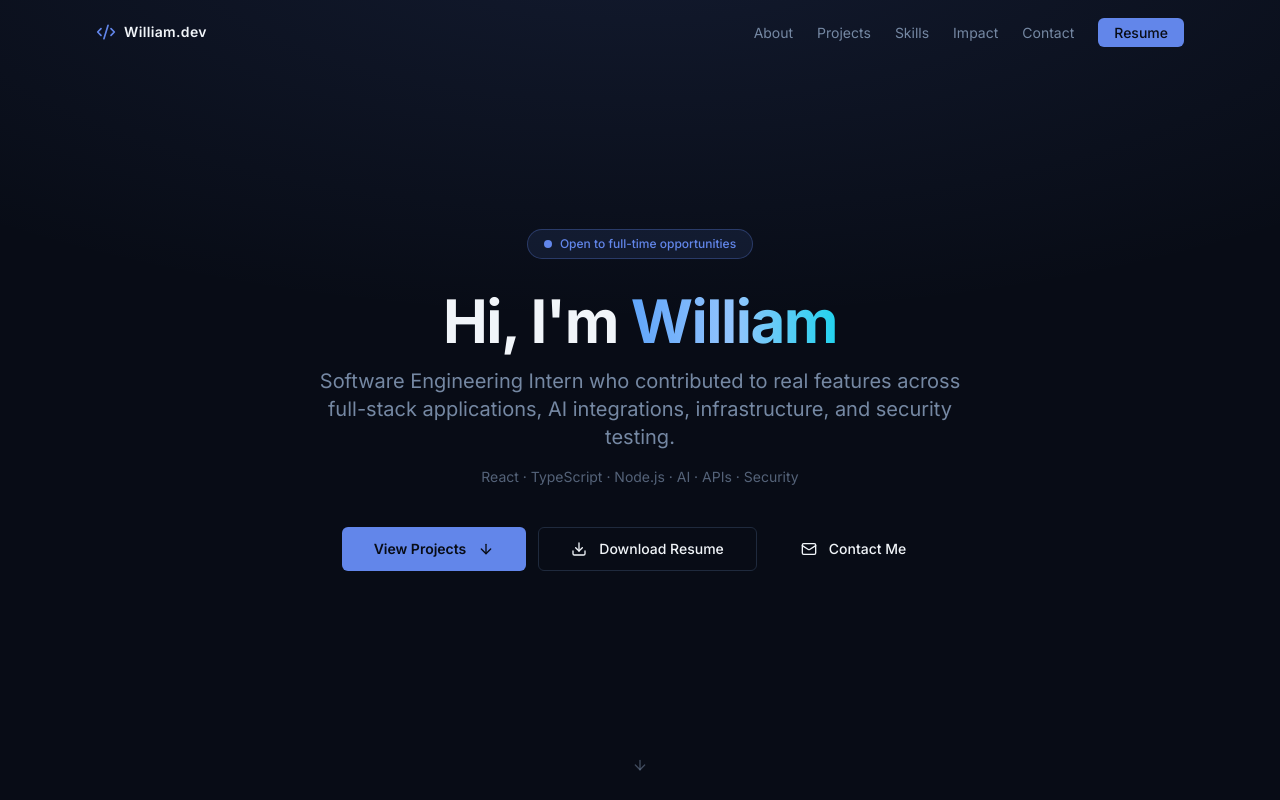
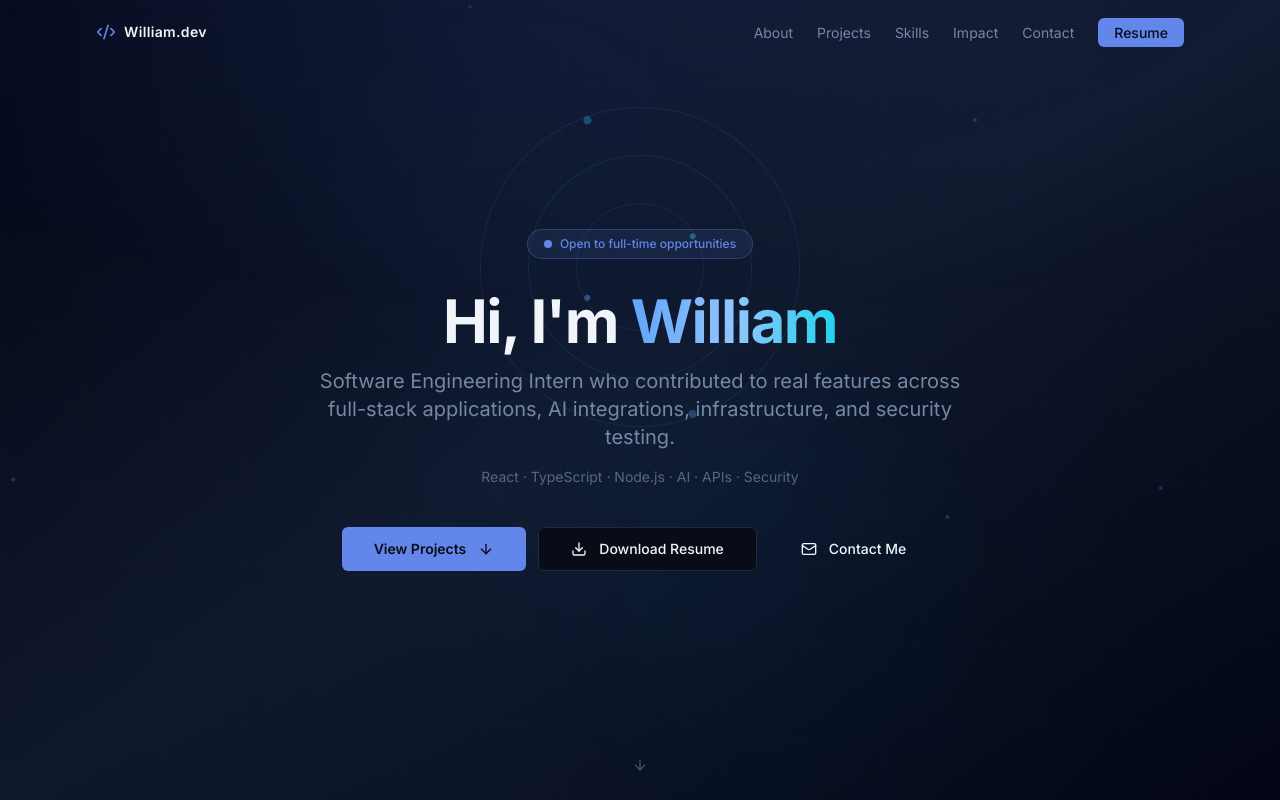
Before and after one commit to aungkhanthein-pm/portfolio, a React (Vite) app: page / in a window 1280 px wide. Shown: the top 800 px of the page. Built offline with nearby package versions, Linux system fonts and the light colour scheme.

Commit message:
feat: enhance UI with futuristic animated background and polished hover effects

```diff
--- a/src/App.tsx
+++ b/src/App.tsx
@@ -6,12 +6,14 @@ import { Projects } from "@/components/sections/Projects";
 import { Skills } from "@/components/sections/Skills";
 import { Impact } from "@/components/sections/Impact";
 import { Contact } from "@/components/sections/Contact";
+import { BackgroundEffects } from "@/components/effects/BackgroundEffects";
 
 function App() {
   return (
-    <div className="min-h-screen bg-background text-foreground">
+    <div className="min-h-screen bg-background text-foreground relative">
+      <BackgroundEffects />
       <Navbar />
-      <main>
+      <main className="relative z-10">
         <Hero />
         <About />
         <Projects />
--- /dev/null
+++ b/src/components/effects/BackgroundEffects.tsx
@@ -0,0 +1,181 @@
+import { motion } from "framer-motion";
+
+export const BackgroundEffects = () => {
+  return (
+    <div className="fixed inset-0 pointer-events-none overflow-hidden">
+      {/* Animated gradient glow background */}
+      <div className="absolute inset-0 bg-gradient-to-br from-slate-950 via-slate-900 to-slate-950" />
+
+      {/* Soft animated gradient orbs */}
+      <motion.div
+        className="absolute top-0 left-1/4 w-96 h-96 bg-blue-500/5 rounded-full blur-3xl"
+        animate={{
+          y: [0, 30, 0],
+          opacity: [0.3, 0.5, 0.3],
+        }}
+        transition={{
+          duration: 8,
+          repeat: Infinity,
+          ease: "easeInOut",
+        }}
+      />
+      <motion.div
+        className="absolute bottom-0 right-1/4 w-96 h-96 bg-cyan-500/5 rounded-full blur-3xl"
+        animate={{
+          y: [0, -30, 0],
+          opacity: [0.2, 0.4, 0.2],
+        }}
+        transition={{
+          duration: 10,
+          repeat: Infinity,
+          ease: "easeInOut",
+        }}
+      />
+
+      {/* Tech-style grid overlay */}
+      <div className="absolute inset-0 opacity-[0.03]">
+        <svg className="w-full h-full" preserveAspectRatio="none">
+          <defs>
+            <pattern
+              id="grid"
+              width="80"
+              height="80"
+              patternUnits="userSpaceOnUse"
+            >
+              <path
+                d="M 80 0 L 0 0 0 80"
+                fill="none"
+                stroke="currentColor"
+                strokeWidth="0.5"
+              />
+            </pattern>
+          </defs>
+          <rect width="100%" height="100%" fill="url(#grid)" />
+        </svg>
+      </div>
+
+      {/* Subtle shimmer effect on grid */}
+      <motion.div
+        className="absolute inset-0 opacity-[0.02] bg-gradient-to-r from-transparent via-blue-400 to-transparent"
+        animate={{
+          x: [-1000, 1000],
+        }}
+        transition={{
+          duration: 15,
+          repeat: Infinity,
+          ease: "linear",
+        }}
+      />
+
+      {/* Floating particles */}
+      {[...Array(6)].map((_, i) => (
+        <motion.div
+          key={`particle-${i}`}
+          className="absolute w-1 h-1 bg-blue-400/40 rounded-full"
+          style={{
+            left: `${Math.random() * 100}%`,
+            top: `${Math.random() * 100}%`,
+          }}
+          animate={{
+            y: [0, -100, 0],
+            x: [0, Math.random() * 50 - 25, 0],
+            opacity: [0, 0.6, 0],
+          }}
+          transition={{
+            duration: 8 + Math.random() * 4,
+            repeat: Infinity,
+            ease: "easeInOut",
+            delay: i * 0.5,
+          }}
+        />
+      ))}
+
+      {/* Orbital animation near hero - rings */}
+      <div className="absolute top-1/3 left-1/2 -translate-x-1/2 -translate-y-1/2 w-80 h-80">
+        {/* Outer ring */}
+        <motion.div
+          className="absolute inset-0 border border-blue-400/10 rounded-full"
+          animate={{
+            rotate: 360,
+          }}
+          transition={{
+            duration: 20,
+            repeat: Infinity,
+            ease: "linear",
+          }}
+        />
+
+        {/* Middle ring */}
+        <motion.div
+          className="absolute inset-12 border border-cyan-400/10 rounded-full"
+          animate={{
+            rotate: -360,
+          }}
+          transition={{
+            duration: 25,
+            repeat: Infinity,
+            ease: "linear",
+          }}
+        />
+
+        {/* Inner ring */}
+        <motion.div
+          className="absolute inset-24 border border-blue-400/10 rounded-full"
+          animate={{
+            rotate: 360,
+          }}
+          transition={{
+            duration: 30,
+            repeat: Infinity,
+            ease: "linear",
+          }}
+        />
+
+        {/* Orbiting dots */}
+        <motion.div
+          className="absolute inset-0"
+          animate={{
+            rotate: 360,
+          }}
+          transition={{
+            duration: 15,
+            repeat: Infinity,
+            ease: "linear",
+          }}
+        >
+          <div className="absolute top-0 left-1/2 -translate-x-1/2 w-2 h-2 bg-blue-400/30 rounded-full" />
+          <div className="absolute bottom-0 left-1/2 -translate-x-1/2 w-2 h-2 bg-cyan-400/30 rounded-full" />
+        </motion.div>
+
+        {/* Inner orbiting dots */}
+        <motion.div
+          className="absolute inset-24"
+          animate={{
+            rotate: -360,
+          }}
+          transition={{
+            duration: 20,
+            repeat: Infinity,
+            ease: "linear",
+          }}
+        >
+          <div className="absolute top-0 left-1/2 -translate-x-1/2 w-1.5 h-1.5 bg-blue-400/40 rounded-full" />
+          <div className="absolute bottom-0 left-1/2 -translate-x-1/2 w-1.5 h-1.5 bg-cyan-400/40 rounded-full" />
+        </motion.div>
+      </div>
+
+      {/* Soft glow accent behind hero text area */}
+      <motion.div
+        className="absolute top-1/3 left-1/2 -translate-x-1/2 w-[600px] h-[400px] bg-gradient-radial from-blue-500/10 to-transparent rounded-full blur-3xl"
+        animate={{
+          opacity: [0.3, 0.5, 0.3],
+        }}
+        transition={{
+          duration: 6,
+          repeat: Infinity,
+          ease: "easeInOut",
+        }}
+      />
+    </div>
+  );
+};
--- a/src/components/sections/About.tsx
+++ b/src/components/sections/About.tsx
@@ -31,7 +31,7 @@ export function About() {
   const isInView = useInView(ref, { once: true, margin: "-80px" });
 
   return (
-    <section id="about" className="section-padding bg-secondary/20">
+    <section id="about" className="section-padding bg-secondary/20 relative z-10">
       <div className="max-w-6xl mx-auto">
         <motion.div
           ref={ref}
@@ -65,13 +65,26 @@ export function About() {
                 initial={{ opacity: 0, y: 20 }}
                 animate={isInView ? { opacity: 1, y: 0 } : {}}
                 transition={{ duration: 0.5, delay: 0.1 + i * 0.08 }}
-                className="rounded-lg border border-border bg-card p-5 glow-border hover:border-primary/30 transition-colors"
+                whileHover={{ y: -2 }}
+                className="group rounded-lg border border-border bg-card p-5 glow-border hover:border-primary/40 hover:shadow-lg hover:shadow-primary/5 transition-all duration-300 relative overflow-hidden"
               >
-                <div className="mb-3 inline-flex items-center justify-center w-9 h-9 rounded-md bg-primary/10 text-primary">
+                <div
+                  className="absolute inset-0 opacity-0 group-hover:opacity-100 transition-opacity duration-300 pointer-events-none"
+                  style={{
+                    background:
+                      "radial-gradient(circle at 50% 50%, rgba(59, 130, 246, 0.03), transparent)",
+                  }}
+                />
+                <motion.div
+                  className="mb-3 inline-flex items-center justify-center w-9 h-9 rounded-md bg-primary/10 text-primary group-hover:bg-primary/20 transition-colors relative z-10"
+                  whileHover={{ scale: 1.1 }}
+                >
                   <Icon className="h-4 w-4" />
-                </div>
-                <h3 className="text-sm font-semibold mb-1.5">{item.label}</h3>
-                <p className="text-xs text-muted-foreground leading-relaxed">
+                </motion.div>
+                <h3 className="text-sm font-semibold mb-1.5 relative z-10">
+                  {item.label}
+                </h3>
+                <p className="text-xs text-muted-foreground leading-relaxed relative z-10">
                   {item.description}
                 </p>
               </motion.div>
--- a/src/components/sections/ProjectCard.tsx
+++ b/src/components/sections/ProjectCard.tsx
@@ -6,6 +6,9 @@ import {
   KeyRound,
   Wifi,
   ShieldCheck,
+  Wrench,
+  Server,
+  CheckCircle2,
 } from "lucide-react";
 import { Badge } from "@/components/ui/badge";
 import type { Project } from "@/data/portfolio";
@@ -17,6 +20,9 @@ const iconMap: Record<string, React.ElementType> = {
   KeyRound,
   Wifi,
   ShieldCheck,
+  Wrench,
+  Server,
+  CheckCircle2,
 };
 
 interface ProjectCardProps {
@@ -33,30 +39,48 @@ export function ProjectCard({ project, index }: ProjectCardProps) {
       whileInView={{ opacity: 1, y: 0 }}
       viewport={{ once: true, margin: "-60px" }}
       transition={{ duration: 0.5, delay: index * 0.07 }}
-      className="group rounded-lg border border-border bg-card p-6 flex flex-col gap-4 hover:border-primary/40 hover:shadow-lg hover:shadow-primary/5 transition-all duration-300 glow-border"
+      whileHover={{ y: -4 }}
+      className="group rounded-lg border border-border bg-card p-6 flex flex-col gap-4 hover:border-primary/50 hover:shadow-xl hover:shadow-primary/10 transition-all duration-300 glow-border relative overflow-hidden"
     >
+      {/* Hover glow effect */}
+      <div
+        className="absolute inset-0 opacity-0 group-hover:opacity-100 transition-opacity duration-300 pointer-events-none"
+        style={{
+          background:
+            "radial-gradient(circle at 50% 50%, rgba(59, 130, 246, 0.05), transparent)",
+        }}
+      />
+
       {/* Header */}
-      <div className="flex items-start justify-between gap-3">
+      <div className="flex items-start justify-between gap-3 relative z-10">
         <div className="flex items-center gap-3">
-          <div className="flex-shrink-0 w-9 h-9 rounded-md bg-primary/10 text-primary flex items-center justify-center group-hover:bg-primary/20 transition-colors">
+          <motion.div
+            className="flex-shrink-0 w-9 h-9 rounded-md bg-primary/10 text-primary flex items-center justify-center group-hover:bg-primary/20 transition-colors"
+            whileHover={{ scale: 1.1 }}
+          >
             <Icon className="h-4 w-4" />
-          </div>
+          </motion.div>
           <div>
-            <h3 className="font-semibold text-sm leading-tight">{project.title}</h3>
+            <h3 className="font-semibold text-sm leading-tight">
+              {project.title}
+            </h3>
             <p className="text-xs text-primary/80 mt-0.5">{project.category}</p>
           </div>
         </div>
       </div>
 
       {/* Summary */}
-      <p className="text-sm text-muted-foreground leading-relaxed">
+      <p className="text-sm text-muted-foreground leading-relaxed relative z-10">
         {project.summary}
       </p>
 
       {/* Highlights */}
-      <ul className="flex flex-col gap-2">
+      <ul className="flex flex-col gap-2 relative z-10">
         {project.highlights.map((point) => (
-          <li key={point} className="flex items-start gap-2 text-xs text-muted-foreground">
+          <li
+            key={point}
+            className="flex items-start gap-2 text-xs text-muted-foreground"
+          >
             <span className="mt-1.5 flex-shrink-0 w-1 h-1 rounded-full bg-primary/60" />
             {point}
           </li>
@@ -64,7 +88,7 @@ export function ProjectCard({ project, index }: ProjectCardProps) {
       </ul>
 
       {/* Tags */}
-      <div className="flex flex-wrap gap-1.5 mt-auto pt-2">
+      <div className="flex flex-wrap gap-1.5 mt-auto pt-2 relative z-10">
         {project.tags.map((tag) => (
           <Badge
             key={tag}
--- a/src/index.css
+++ b/src/index.css
@@ -79,4 +79,8 @@
   .glow-border {
     box-shadow: 0 0 0 1px hsl(var(--border)), 0 0 20px -5px hsl(var(--primary) / 0.15);
   }
+
+  .bg-gradient-radial {
+    background: radial-gradient(var(--tw-gradient-stops));
+  }
 }
```
